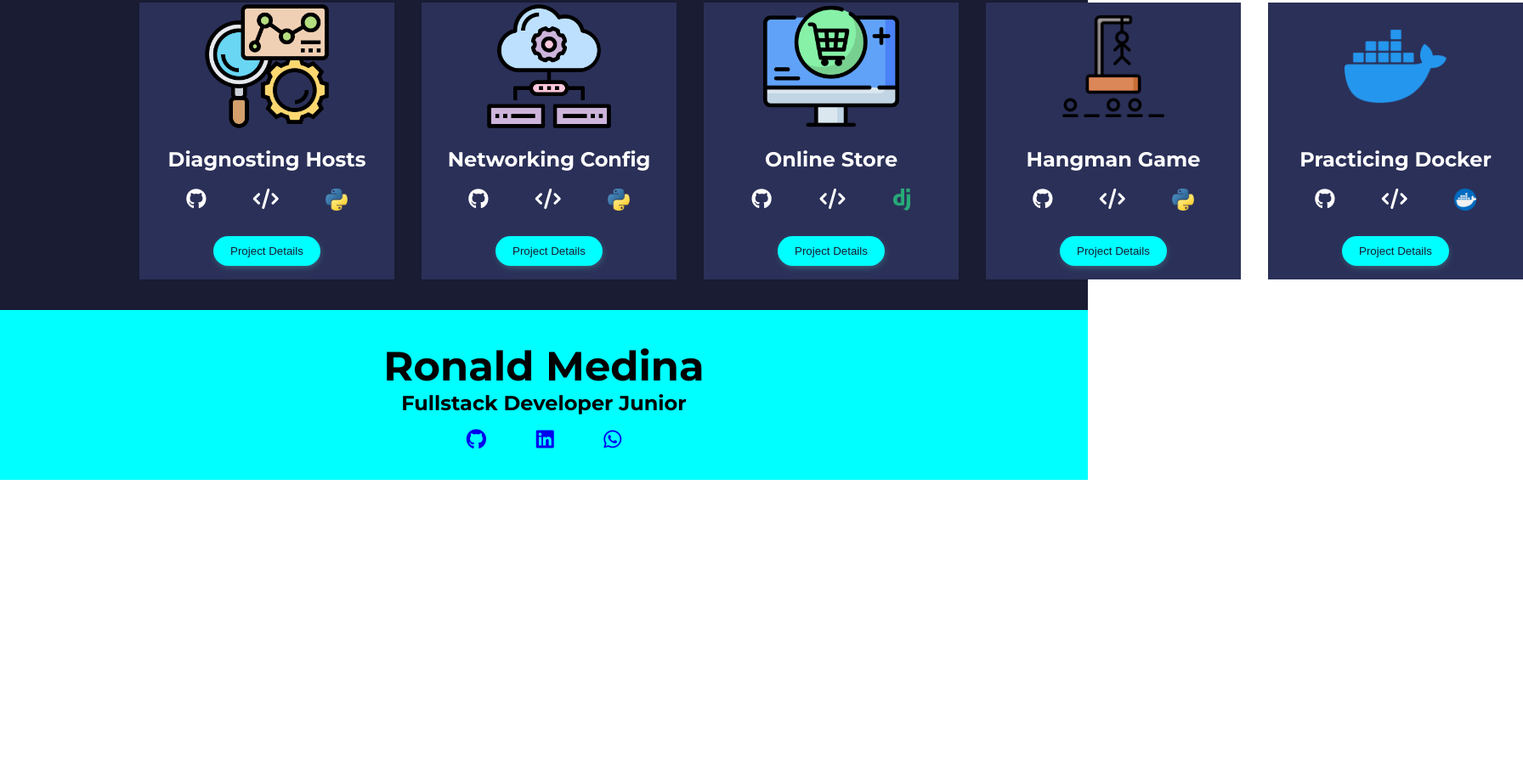
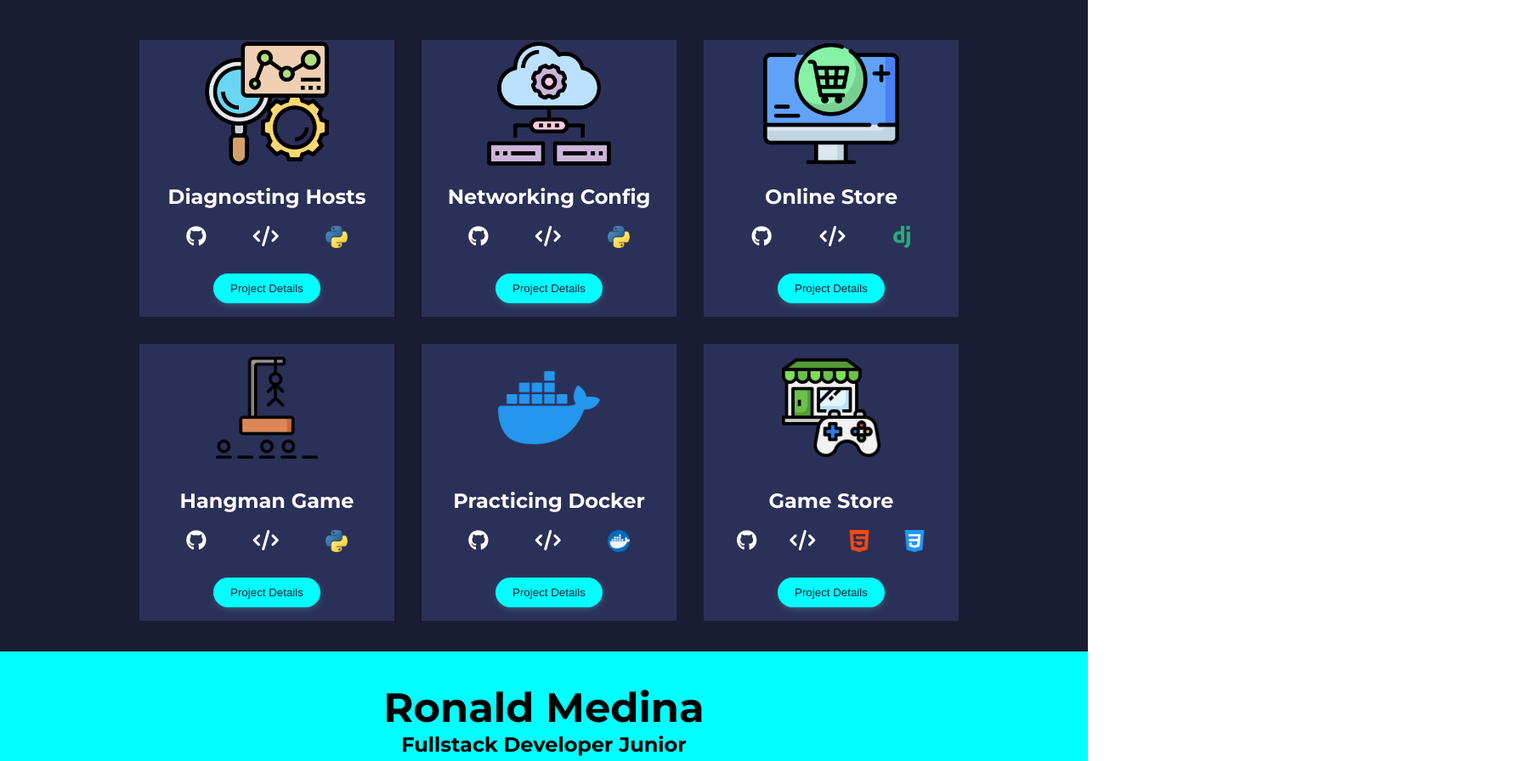
Before and after one commit to rmedinam15/portfolio, a plain HTML site: page index.html in a window 1280 px wide. Shown: the part 1904-2800 px from the top of the page at 85% size, 1792 px wide, since content can reach past the window. Before the commit the page ends 2469 px from the top, so only its background shows below. Drawn offline with Linux system fonts and the light colour scheme.

Commit message:
Se agrega nuevo projecto al portafolio

```diff
--- a/css/styles.css
+++ b/css/styles.css
@@ -91,12 +91,7 @@ h1 {
   box-shadow: none;
 }
 
-.main img {
-  border:  7px solid aqua;
-  width: 350px;
-  height: 520px;
-  z-index: 1;
-}
+
 
 .about {
   display: grid;
@@ -130,7 +125,8 @@ h1 {
 
 .about p {
   margin-bottom: 1em;
-  color: black;
+  font-weight: bold;
+  color: #191c32;
   font-size: 18px;
 }
 
@@ -158,7 +154,7 @@ h1 {
 
 .portfolio .container {
   display: grid;
-  grid-template-columns: auto auto auto auto auto;
+  grid-template-columns: auto auto auto;
   grid-template-rows: auto auto auto;
   width: 80%;
   padding: 20px;
--- a/index.html
+++ b/index.html
@@ -34,7 +34,7 @@
               <p>Ingeniero electrónico con énfasis en el sector de TI con al rededor de 3 años de experiencia en el sector. Dispongo de gran motivación para seguir perfeccionando habilidades y crecer profesionalmente. Confío plenamente en mi capacidad de producir ideas interesantes que no pasarán desapercibidas.</p>
               <a download href="CV Ronald Mauricio Medina Madera.pdf"><button class="download-cv">Download CV</button></a>
           </div>
-          <img src="images/Me-removebg.png" alt="">
+
         </main>
       </div>
 
@@ -59,6 +59,7 @@
           <h2>My Portfolio</h2>
           <div class="divider"></div>
         </div>
+
         <div class="container">
           <div class="card card1">
             <div class="card__img">
@@ -84,6 +85,7 @@
               </button>
             </div>
           </div>
+
           <div class="card card2">
             <div class="card__img">
               <img src="images/NetworkingConfigAutomation.png" alt="" height="150">
@@ -108,6 +110,7 @@
               </button>
             </div>
           </div>
+
           <div class="card card3">
             <div class="card__img">
               <img src="images/OnlineStore.png" alt="" height="160">
@@ -132,6 +135,7 @@
               </button>
             </div>
           </div>
+
           <div class="card card4">
             <div class="card__img">
               <img src="images/hangman.png" alt="" height="120">
@@ -156,6 +160,7 @@
               </button>
             </div>
           </div>
+
           <div class="card card5">
             <div class="card__img">
               <img src="images/docker.png" alt="" height="120">
@@ -180,6 +185,35 @@
               </button>
             </div>
           </div>
+
+          <div class="card card6">
+            <div class="card__img">
+              <img src="images/GameStore.png" alt="" height="120">
+            </div>
+            <div class="card__title">
+              <h2>Game Store</h2>
+            </div>
+            <div class="card__proyect-links">
+              <a href="https://github.com/rmedinam15/Game_store">
+                <i class="fab fa-github"></i>
+              </a>
+              <a href="https://github.com/rmedinam15/Game_store/blob/master/index.html">
+                <i class="fas fa-code"></i>
+              </a>
+              <a href="https://developer.mozilla.org/es/docs/Web/HTML">
+                <img src="images/html.png" alt="" height="26">
+              </a>
+              <a href="https://developer.mozilla.org/es/docs/Web/CSS">
+                <img src="images/css.png" alt="" height="26">
+              </a>
+            </div>
+            <div class="button-content">
+              <button class="project-details-button download-cv">
+                <a href="https://rmedinam15.github.io/Game_store/">Project Details</a>
+              </button>
+            </div>
+          </div>
+
         </div>
       </div>
 
```
Also changed, not shown: images/GameStore.png (added), images/css.png (added), images/html.png (added), 1 other file.
